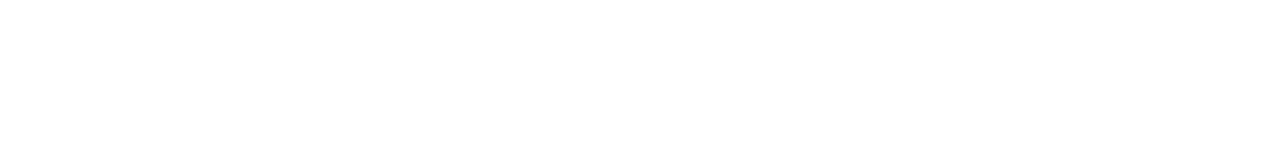
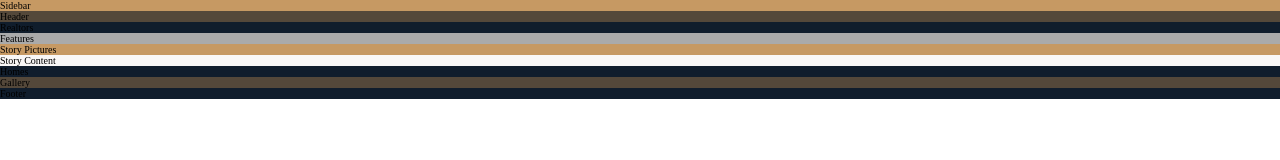
Before and after one commit to johnsonmkevin/Nexter, a website: page index.html in a window 1280 px wide. Drawn offline with nearby package versions, Linux system fonts and the light colour scheme; files that its build step writes are made by us from their sources.

Commit message:
scss files

```diff
--- /dev/null
+++ b/css/all.css
@@ -0,0 +1,82 @@
+*,
+*:before,
+*:after {
+  box-sizing: border-box;
+}
+
+* {
+  margin: 0;
+  padding: 0;
+}
+
+html {
+  font-size: 62.5%;
+  box-sizing: border-box;
+}
+
+input,
+button,
+textarea,
+select {
+  font: inherit;
+}
+
+p,
+h1,
+h2,
+h3,
+h4,
+h5,
+h6 {
+  overflow-wrap: break-word;
+}
+
+a {
+  text-decoration: none;
+  color: #000;
+}
+
+button {
+  border: none;
+  cursor: pointer;
+}
+
+ul,
+li {
+  list-style: none;
+}
+
+.sidebar {
+  background-color: #c69963;
+}
+
+.header {
+  background-color: #54483a;
+}
+
+.realtors {
+  background-color: #101d2c;
+}
+
+.features {
+  background-color: #aaa;
+}
+
+.story__pictures {
+  background-color: #c69963;
+}
+.story__content {
+  background-color: #f9f7f6;
+}
+
+.homes {
+  background-color: #101d2c;
+}
+
+.gallery {
+  background-color: #54483a;
+}
+
+.footer {
+  background-color: #101d2c;
+}
--- a/index.html
+++ b/index.html
@@ -1,17 +1,35 @@
 <!DOCTYPE html>
 <html lang="en">
-    <head>
-        <meta charset="UTF-8">
-        <meta name="viewport" content="width=device-width, initial-scale=1.0">
-        <meta http-equiv="X-UA-Compatible" content="ie=edge">
+  <head>
+    <meta charset="UTF-8" />
+    <meta name="viewport" content="width=device-width, initial-scale=1.0" />
+    <meta http-equiv="X-UA-Compatible" content="ie=edge" />
+    <link
+      href="https://fonts.googleapis.com/css?family=Josefin+Sans:300,400,400i|Nunito:300,300i"
+      rel="stylesheet"
+    />
+    <link rel="stylesheet" href="css/all.min.css" />
+    <link rel="shortcut icon" type="image/png" href="img/favicon.png" />
 
-        <link href="https://fonts.googleapis.com/css?family=Josefin+Sans:300,400,400i|Nunito:300,300i" rel="stylesheet">
-        <link rel="stylesheet" href="css/style.css">
-        <link rel="shortcut icon" type="image/png" href="img/favicon.png">
+    <title>nexter &mdash; your home, your freedom</title>
+  </head>
+  <body class="container">
+    <div class="sidebar">Sidebar</div>
 
-        <title>nexter &mdash; your home, your freedom</title>
-    </head>
-    <body class="container">
+    <div class="header">Header</div>
 
-    </body>
+    <div class="realtors">Realtors</div>
+
+    <section class="features">Features</section>
+
+    <div class="story__pictures">Story Pictures</div>
+
+    <div class="story__content">Story Content</div>
+
+    <section class="homes">Homes</section>
+
+    <section class="gallery">Gallery</section>
+
+    <footer class="footer">Footer</footer>
+  </body>
 </html>
--- a/sass/_base.scss
+++ b/sass/_base.scss
@@ -1,15 +1,63 @@
 // COLOR VARIABLES
 $color-primary: #c69963;
-$color-primary-dark: #B28451;
+$color-primary-dark: #b28451;
 
 $color-secondary: #101d2c;
 
 $color-grey-light-1: #f9f7f6;
 $color-grey-light-2: #aaa;
 
-$color-grey-dark-1: #54483A;
-$color-grey-dark-2: #6D5D4B;
+$color-grey-dark-1: #54483a;
+$color-grey-dark-2: #6d5d4b;
 
 // FONT VARIABLES
-$font-primary: 'Nunito', sans-serif;
-$font-display: 'Josefin Sans', sans-serif;
+$font-primary: "Nunito", sans-serif;
+$font-display: "Josefin Sans", sans-serif;
+
+*,
+*:before,
+*:after {
+  box-sizing: border-box;
+}
+
+* {
+  margin: 0;
+  padding: 0;
+}
+
+html {
+  font-size: 62.5%;
+  box-sizing: border-box;
+}
+
+input,
+button,
+textarea,
+select {
+  font: inherit;
+}
+
+p,
+h1,
+h2,
+h3,
+h4,
+h5,
+h6 {
+  overflow-wrap: break-word;
+}
+
+a {
+  text-decoration: none;
+  color: #000;
+}
+
+button {
+  border: none;
+  cursor: pointer;
+}
+
+ul,
+li {
+  list-style: none;
+}
--- a/sass/_features.scss
+++ b/sass/_features.scss
@@ -0,0 +1,3 @@
+.features {
+  background-color: $color-grey-light-2;
+}
--- a/sass/_footer.scss
+++ b/sass/_footer.scss
@@ -0,0 +1,3 @@
+.footer {
+  background-color: $color-secondary;
+}
--- a/sass/_gallery.scss
+++ b/sass/_gallery.scss
@@ -0,0 +1,3 @@
+.gallery {
+  background-color: $color-grey-dark-1;
+}
--- a/sass/_header.scss
+++ b/sass/_header.scss
@@ -0,0 +1,3 @@
+.header {
+  background-color: $color-grey-dark-1;
+}
--- a/sass/_homes.scss
+++ b/sass/_homes.scss
@@ -0,0 +1,3 @@
+.homes {
+  background-color: $color-secondary;
+}
--- a/sass/_realtors.scss
+++ b/sass/_realtors.scss
@@ -0,0 +1,3 @@
+.realtors {
+  background-color: $color-secondary;
+}
--- a/sass/_sidebar.scss
+++ b/sass/_sidebar.scss
@@ -0,0 +1,3 @@
+.sidebar {
+  background-color: $color-primary;
+}
--- a/sass/_story.scss
+++ b/sass/_story.scss
@@ -0,0 +1,8 @@
+.story {
+  &__pictures {
+    background-color: $color-primary;
+  }
+  &__content {
+    background-color: $color-grey-light-1;
+  }
+}
```
Also changed, not shown: css/all.min.css (added).
